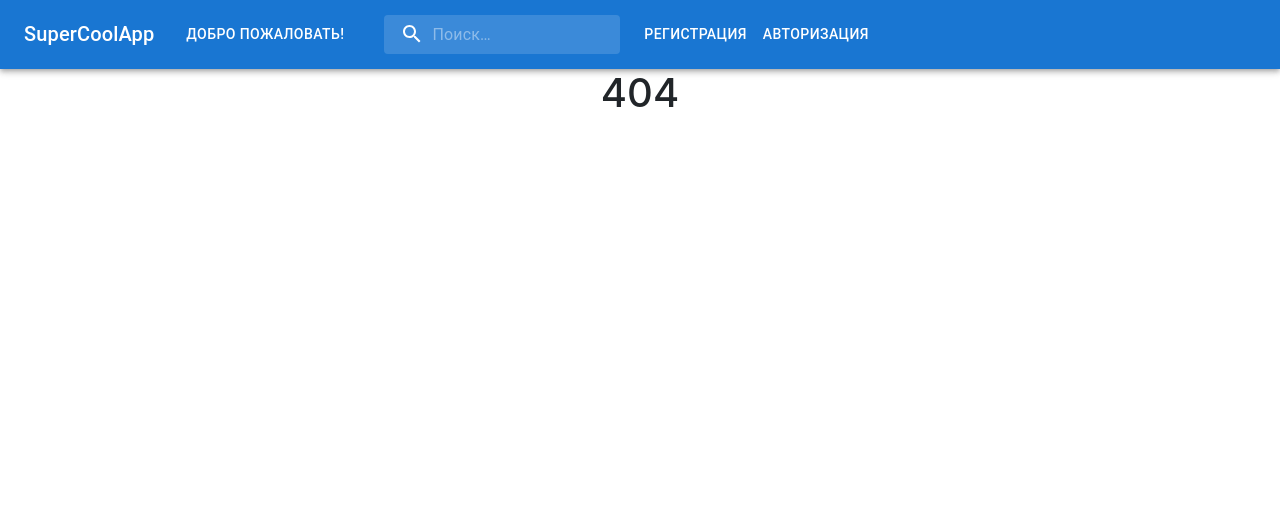
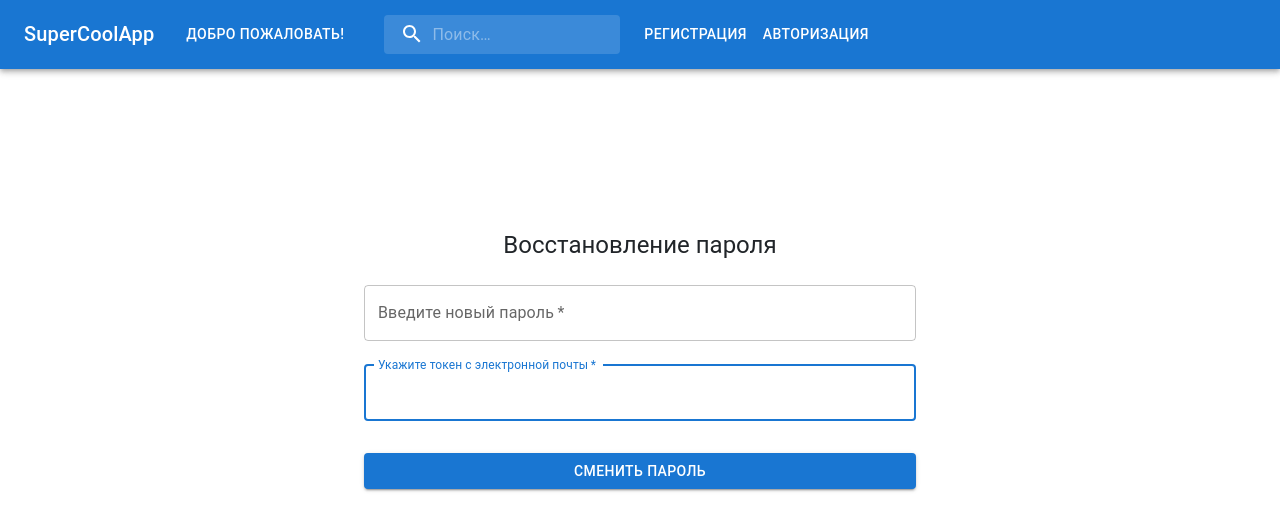
Before and after one commit to KindCoffeBear/FinalProject, a React (Create React App) app: page /changePasswordForm in a window 1280 px wide. Before the commit this address had no page. Shown: the top 530 px of the page. Built offline with nearby package versions, Linux system fonts and the light colour scheme.

Commit message:
частично выполнено восстановление пароля

```diff
--- a/src/App.jsx
+++ b/src/App.jsx
@@ -17,6 +17,7 @@ import MainForNotAuth from './components/MainForNotAuth/MainForNotAuth'
 import ProfilePage from './components/Header/ProfilePage/ProfilePage'
 import AvatarPAge from './components/Header/ProfilePage/AvatarPage'
 import RefreshPasswordForm from './components/Header/refreshPasswordForm/refreshPasswordForm'
+import ChangePasswordForm from './components/Header/refreshPasswordForm/ChangePasswordForm'
 
 function App() {
   return (
@@ -55,6 +56,7 @@ function App() {
           <Route path="/signInForm" element={<SignInForm />} />
           <Route path="/avatarPage" element={<AvatarPAge />} />
           <Route path="/refreshPasswordForm" element={<RefreshPasswordForm />} />
+          <Route path="/changePasswordForm" element={<ChangePasswordForm />} />
         </Routes>
         <Footer />
       </BrowserRouter>
--- /dev/null
+++ b/src/components/Header/refreshPasswordForm/ChangePasswordForm.jsx
@@ -0,0 +1,86 @@
+/* eslint-disable no-unused-vars */
+/* eslint-disable react/no-unescaped-entities */
+import Button from '@mui/material/Button'
+import Container from '@mui/material/Container'
+import TextField from '@mui/material/TextField'
+import Box from '@mui/material/Box'
+import Typography from '@mui/material/Typography'
+
+export default function ChangePasswordForm() {
+  const refreshPasswordHandler = async (event) => {
+    event.preventDefault()
+    const data = new FormData(event.currentTarget)
+    // eslint-disable-next-line no-unused-vars
+    const newPassword = data.get('newPass')
+    const token = data.get('token')
+    const getID = await fetch(
+      'https://api.react-learning.ru/users/me',
+      {
+        method: 'GET',
+        headers: {
+          authorization: `Bearer ${token}`,
+          'Content-Type': 'application/json',
+        },
+      },
+    )
+    const IdFromServer = await getID.json()
+    // eslint-disable-next-line no-underscore-dangle
+    // eslint-disable-next-line no-unused-vars
+    // eslint-disable-next-line no-underscore-dangle
+    const userId = IdFromServer._id
+    console.log(userId)
+    const response = await fetch(
+      `https://api.react-learning.ru/password-reset/${userId}/${token}`,
+      {
+        method: 'POST',
+        headers: {
+          authorization: `Bearer ${token}`,
+          'Content-Type': 'application/json',
+        },
+        body: JSON.stringify({
+          password: newPassword,
+        }),
+      },
+    )
+    const responseFromServer = await response.json()
+    console.log(responseFromServer)
+  }
+  return (
+    <Container maxWidth="sm" sx={{ mt: 20 }}>
+      <Typography component="h1" variant="h5">
+        Восстановление пароля
+      </Typography>
+      <Box component="form" noValidate onSubmit={refreshPasswordHandler} sx={{ mt: 1 }}>
+        <TextField
+          margin="normal"
+          required
+          fullWidth
+          id="newPass"
+          label="Введите новый пароль"
+          name="newPass"
+          autoComplete="newPass"
+          autoFocus
+        />
+        <TextField
+          margin="normal"
+          required
+          fullWidth
+          id="token"
+          label="Укажите токен с электронной почты"
+          name="token"
+          autoComplete="token"
+          autoFocus
+        />
+        <Button
+          type="submit"
+          fullWidth
+          variant="contained"
+          sx={{ mt: 3, mb: 2 }}
+        >
+          Сменить пароль
+        </Button>
+      </Box>
+    </Container>
+
+  )
+}
--- a/src/components/Header/refreshPasswordForm/refreshPasswordForm.jsx
+++ b/src/components/Header/refreshPasswordForm/refreshPasswordForm.jsx
@@ -4,9 +4,12 @@ import Container from '@mui/material/Container'
 import TextField from '@mui/material/TextField'
 import Box from '@mui/material/Box'
 import Typography from '@mui/material/Typography'
+import { useNavigate } from 'react-router-dom'
 
 export default function RefreshPasswordForm() {
+  const navigate = useNavigate()
   const refreshPasswordHandler = async (event) => {
+    event.preventDefault()
     const data = new FormData(event.currentTarget)
     const email = data.get('email')
     const response = await fetch(
@@ -22,7 +25,8 @@ export default function RefreshPasswordForm() {
       },
     )
     const responseFromServer = await response.json()
-    console.log(responseFromServer)
+    alert(responseFromServer.message)
+    navigate('/changePasswordForm')
   }
   return (
     <Container maxWidth="sm" sx={{ mt: 20 }}>
```
